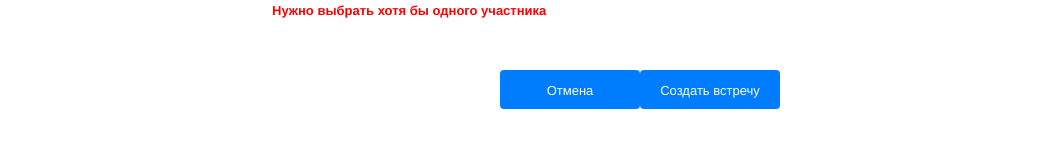
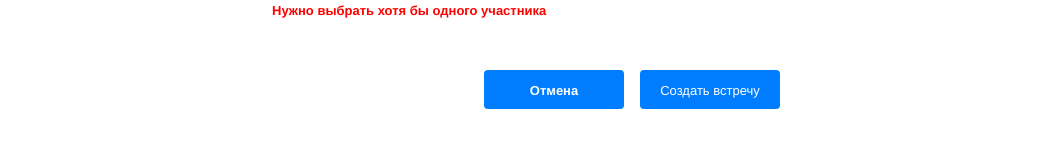
Before and after one commit to webistomin/yandex-test, a Vue app: page / in a window 1280 px wide. Both pictures are taken after a click on the element 213 px from the left and 208 px from the top of the page. Shown: the part 376-524 px from the top of the page, without its empty margins (0-1051 px from the left). Built offline with nearby package versions, Linux system fonts and the light colour scheme.

Commit message:
Поправил кнопки

```diff
--- a/src/components/Calendar.vue
+++ b/src/components/Calendar.vue
@@ -151,6 +151,7 @@
       font-size: 0;
       flex-shrink: 0;
       position: relative;
+      cursor: pointer;
 
       &:hover,
       &:focus {
--- a/src/components/NewEvent.vue
+++ b/src/components/NewEvent.vue
@@ -107,10 +107,11 @@
         </ul>
       </div>
       <div class="event-form__actions">
-        <button class="event-form__btn btn" type="button"
+        <button class="event-form__btn event-form__btn--grey btn" type="button"
                 @click="closeNewEventModal">Отмена
         </button>
         <button class="event-form__btn btn" type="submit"
+                :class="{'event-form__btn--disabled': !isFormValid}"
                 :disabled="!isFormValid">
           Создать встречу
         </button>
@@ -409,14 +410,6 @@
       color: #000000;
       border: 2px solid #e9ecef;
       border-radius: 4px;
-
-      &--invalid {
-        border-color: red;
-      }
-
-      &--valid {
-        border-color: lightgreen;
-      }
     }
 
     &__inner {
@@ -531,6 +524,28 @@
       width: 100%;
       max-width: 238px;
       margin-bottom: 8px;
+
+      &--grey {
+        background-color: #E9ECEF;
+        color: #000000;
+        font-weight: 700;
+
+        &:hover {
+          background-color: #D5DFE9;
+        }
+
+        &:active {
+          background-color: #98A9B9;
+        }
+      }
+
+      &--disabled {
+        background-color: #E5E5E5;
+        color: #8B8E92;
+        user-select: none;
+        cursor: not-allowed;
+        pointer-events: none;
+      }
     }
 
     @media (min-width: 768px) {
@@ -569,6 +584,15 @@
 
       &__actions {
         position: relative;
+      }
+
+      &__btn {
+        width: 140px;
+        margin-right: 16px;
+
+        &--grey {
+          width: 80px;
+        }
       }
     }
 
```
